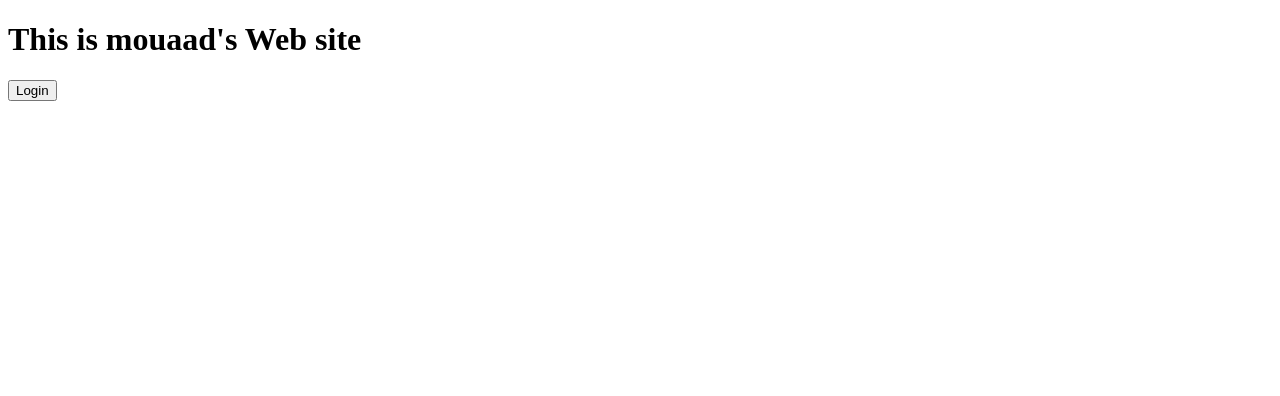
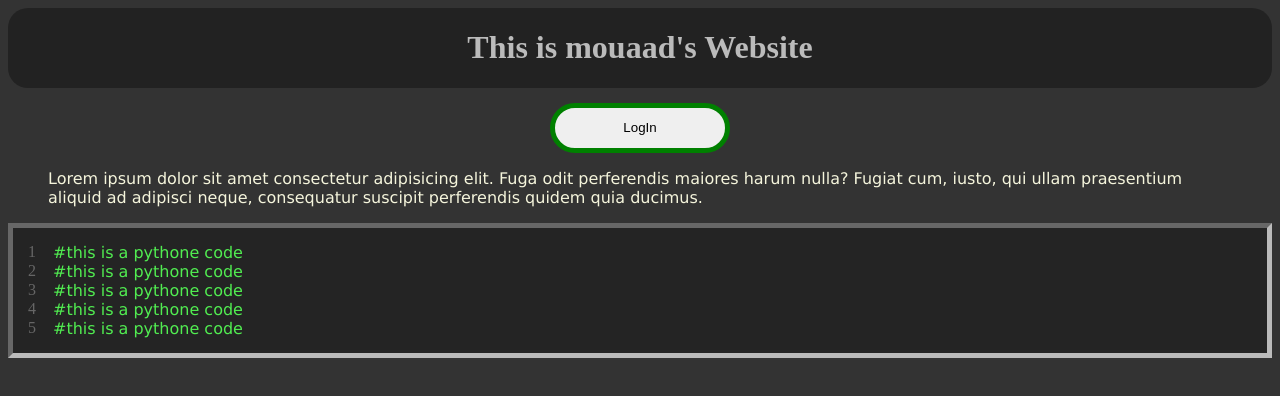
Before and after one commit to Mouaadgames/my-hosted-website, a plain HTML site: page index.html in a window 1280 px wide. Drawn offline with Linux system fonts and the light colour scheme.

Commit message:
the improved viresion of the Website

```diff
--- a/index.html
+++ b/index.html
@@ -5,14 +5,29 @@
     <meta charset="UTF-8">
     <meta http-equiv="X-UA-Compatible" content="IE=edge">
     <meta name="viewport" content="width=device-width, initial-scale=1.0">
+    <link rel="stylesheet" href="style.css">
     <title>My Website</title>
 </head>
 
 <body>
-    <h1>This is mouaad's Web site</h1>
-    <a href="login_page.html">
-        <button>Login</button>
-    </a>
+    <div class="the-grid">
+        <div class="Titel">
+            <h1>This is mouaad's Website</h1>
+        </div>
+        <div class="but">
+            <a href="login_page.html">
+                <button>LogIn</button>
+            </a>
+        </div>
+        <p>Lorem ipsum dolor sit amet consectetur adipisicing elit. Fuga odit perferendis maiores harum nulla? Fugiat cum, iusto, qui ullam praesentium aliquid ad adipisci neque, consequatur suscipit perferendis quidem quia ducimus.</p>
+        <div class="python-code ">
+            <span>1 </span><p>#this is a pythone code</p>
+            <span>2 </span><p>#this is a pythone code</p>
+            <span>3 </span><p>#this is a pythone code</p>
+            <span>4 </span><p>#this is a pythone code</p>
+            <span>5 </span><p>#this is a pythone code</p>
+        </div>
+    </div>
 </body>
 
 </html>
--- /dev/null
+++ b/style.css
@@ -0,0 +1,69 @@
+.the-grid {
+    display: grid;
+    grid-template-columns: 40px 1fr 40px;
+
+}
+
+body {
+    background-color: #333;
+
+}
+
+.Titel {
+    display: flex;
+    justify-content: center;
+    border-radius: 20px;
+    color: #BBB;
+    background-color: #222;
+    grid-column: 1/-1;
+}
+
+.nothing{
+
+    background-color: #222;
+    padding: 20px;
+    border-radius: 15px;
+    border: 5px #BBB solid;
+}
+p{
+    font-family: 'Lucida Sans', 'Lucida Sans Regular', 'Lucida Grande', 'Lucida Sans Unicode', Geneva, Verdana, sans-serif;
+    color: beige;
+    grid-column: 2;
+}
+.but {
+    display: flex;
+    justify-content: center;
+    background-color: #333;
+    grid-column: 2;
+}
+
+.python-code {
+    display: grid;
+    grid-template-columns: 25px 1fr;
+    border: 5px #BBB inset;
+    background-color: rgb(36, 36, 36);
+    grid-column: 1/-1;
+    padding: 15px;
+}
+
+.python-code p {
+    color: rgb(81, 237, 81);
+    margin: 0;
+}
+
+span {
+    color: #666;
+}
+
+button {
+    margin-top: 15px;
+    border: 5px solid green;
+    border-radius: 50px;
+    width: 180px;
+    height: 50px;
+}
+
+button:hover {
+    cursor: pointer;
+    background-color: lightgray;
+}
```
Also changed, not shown: login_page.html (+11 -5 lines).
